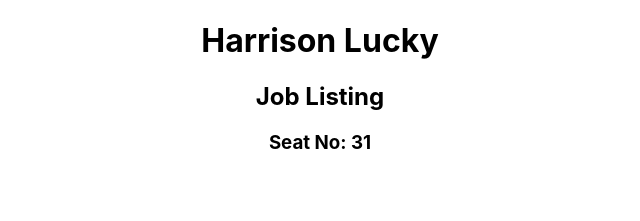
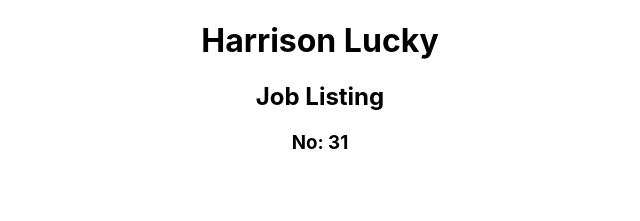
Before and after one commit to Aneal250/Weekly_Task_9, a React (Create React App) app: page / in a window 1280 px wide. Shown: the top 221 px of the page, without its empty margins (320-960 px from the left). Built offline with nearby package versions, Linux system fonts and the light colour scheme.

Commit message:
Weekly Task 9 - Harrison Lucky - 31

```diff
--- a/src/App.js
+++ b/src/App.js
@@ -6,7 +6,7 @@ function App() {
     <div className="App">
       <h1>Harrison Lucky</h1>
       <h2>Job Listing</h2>
-      <h3>Seat No: 31</h3>
+      <h3>No: 31</h3>
     </div>
   );
 }
```
